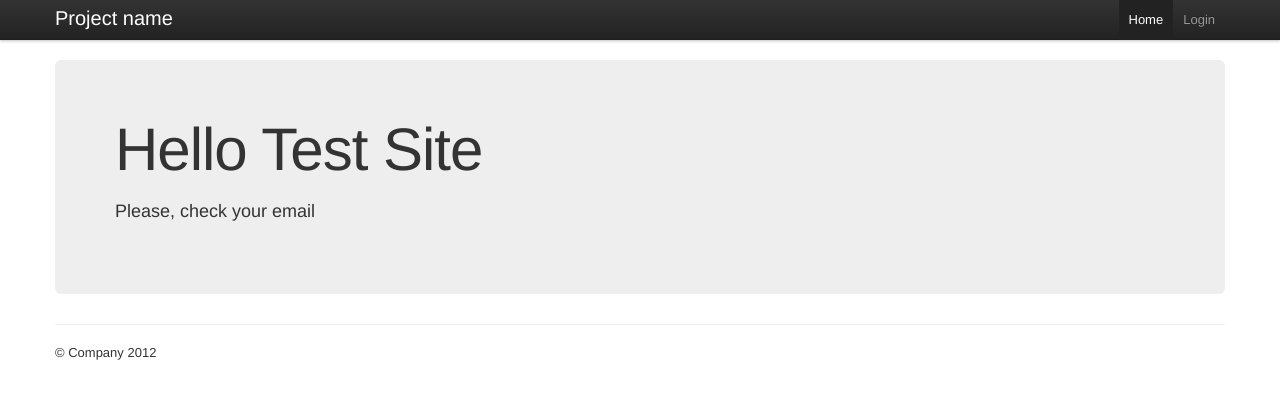
After one commit to gustavosaume/engineauth-boilerplate, a Python web app: template templates/email-validation.html in a window 1280 px wide. The commit adds this page. Shown: the top 399 px of the page. Run offline with Jinja, Linux system fonts and the light colour scheme; the template is opened without the code that fills it, so the values that code supplies are empty; some libraries are stand-ins or nearby versions.

Commit message:
add email validation code

```diff
--- a/base/handlers.py
+++ b/base/handlers.py
@@ -132,3 +132,7 @@ class LogoutHandler(BaseHandler):
     def get(self):
         self.response.delete_cookie('_eauth')
         return self.redirect_to('home')
+
+class EmailValidation(BaseHandler):
+    def get(self):
+        self.render_template('email-validation.html');
--- a/templates/auth/engineauth_form.html
+++ b/templates/auth/engineauth_form.html
@@ -33,7 +33,7 @@
 <div class="span5">
     <h4>Or create a new one.</h4>
     <div class="password-form">
-      <form method="POST" action="/auth/password" class="form-horizontal well">
+      <form method="POST" action="/auth/email" class="form-horizontal well">
         <fieldset class="control-group">
           <label for="email" class="control-label">Email</label>
           <div class="controls"><input type="text" name="email" class="input-medium" /></div>
--- /dev/null
+++ b/templates/email-validation.html
@@ -0,0 +1,9 @@
+{% extends "base.html" %}
+
+{% block content %}
+<!-- Main hero unit for a primary marketing message or call to action -->
+  <div class="hero-unit">
+    <h1>Hello Test Site</h1>
+    <p>Please, check your email</p>
+  </div>
+{% endblock %}
```
Also changed, not shown: routes.py (+1 -8 lines).
